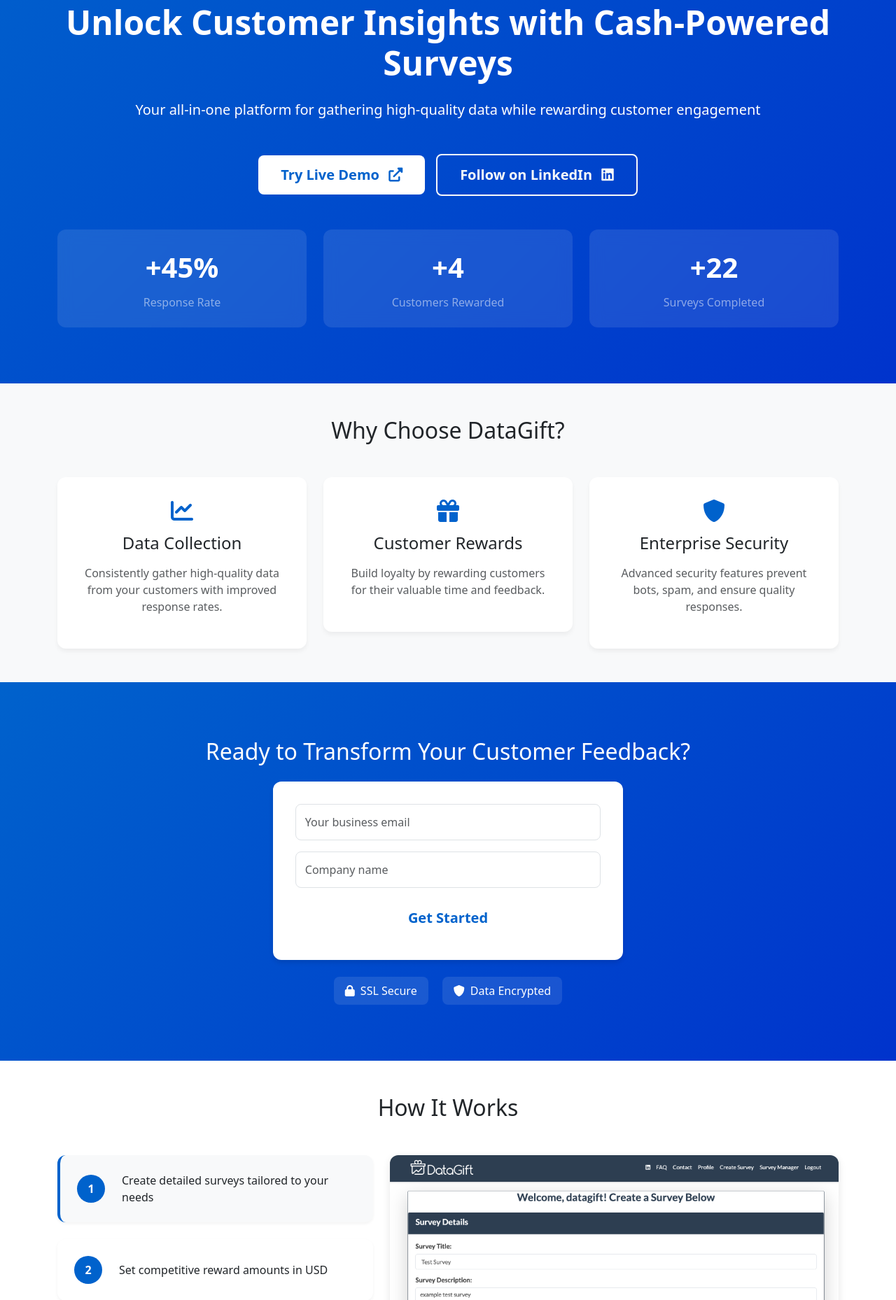
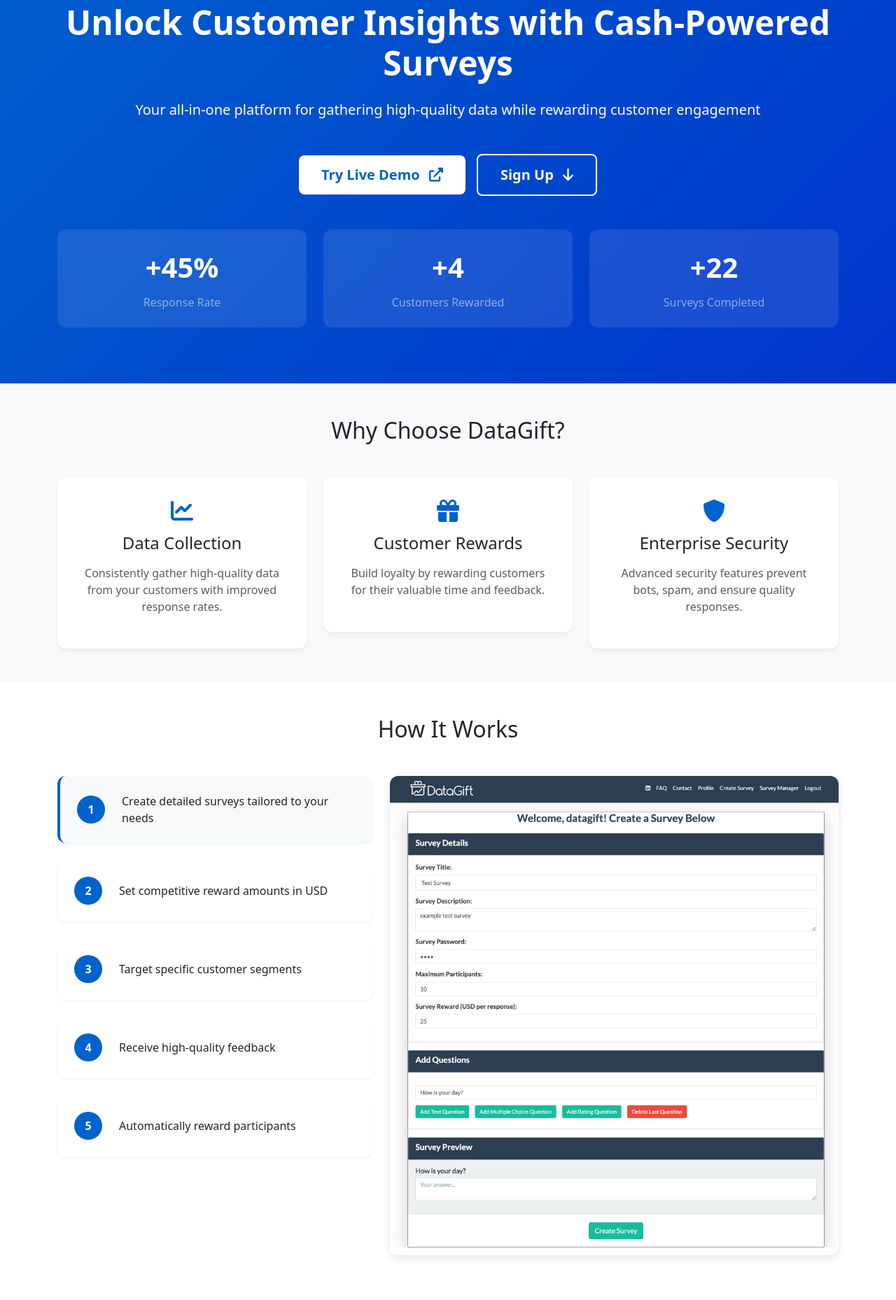
Before and after one commit to edwrand/landing, a Flask app: page / in a window 1280 px wide. Shown: the part 206-2064 px from the top of the page at 70% size. Run offline with Flask 2, Linux system fonts and the light colour scheme.

Commit message:
changing landing page

```diff
--- a/templates/index.html
+++ b/templates/index.html
@@ -2,14 +2,14 @@
 <html lang="en">
 
 <head>
-    <meta charset="UTF-8">
-    <meta name="viewport" content="width=device-width,initial-scale=1.0">
+    <meta charset="UTF-8" />
+    <meta name="viewport" content="width=device-width,initial-scale=1.0" />
     <title>DataGift</title>
 
     <!-- Bootstrap CSS -->
-    <link href="https://cdn.jsdelivr.net/npm/bootstrap@5.3.0-alpha1/dist/css/bootstrap.min.css" rel="stylesheet">
+    <link href="https://cdn.jsdelivr.net/npm/bootstrap@5.3.0-alpha1/dist/css/bootstrap.min.css" rel="stylesheet" />
     <!-- Font Awesome -->
-    <link rel="stylesheet" href="https://cdnjs.cloudflare.com/ajax/libs/font-awesome/6.0.0-beta3/css/all.min.css">
+    <link rel="stylesheet" href="https://cdnjs.cloudflare.com/ajax/libs/font-awesome/6.0.0-beta3/css/all.min.css" />
 
     <style>
         /*
@@ -25,7 +25,6 @@
         @media (max-width: 768px) {
             .hero-gradient {
                 padding: 2rem 1rem;
-                /* Tighter spacing on smaller devices */
             }
         }
 
@@ -35,11 +34,13 @@
             height: auto;
         }
 
-        /* Increase max-width at different breakpoints:
-       - Up to 576px (x-small devices), no max-width (full width).
-       - 576px+: max-width 300px
-       - 768px+: max-width 350px
-       - 992px+: max-width 450px */
+        /*
+      Increase max-width at different breakpoints:
+      - Up to 576px (x-small devices), no max-width (full width).
+      - 576px+: max-width 300px
+      - 768px+: max-width 350px
+      - 992px+: max-width 450px
+    */
         @media (min-width: 576px) {
             .datagift-logo {
                 max-width: 300px;
@@ -221,9 +222,11 @@
     <script async src="https://www.googletagmanager.com/gtag/js?id=G-ZXYPHH1JZQ"></script>
     <script>
         window.dataLayer = window.dataLayer || [];
-        function gtag() { dataLayer.push(arguments); }
-        gtag('js', new Date());
-        gtag('config', 'G-ZXYPHH1JZQ');
+        function gtag() {
+            dataLayer.push(arguments);
+        }
+        gtag("js", new Date());
+        gtag("config", "G-ZXYPHH1JZQ");
     </script>
 </head>
 
@@ -232,29 +235,29 @@
     <section class="hero-gradient">
         <div class="container">
             <div class="text-center">
-                <!-- Updated logo using the .datagift-logo class -->
+                <!-- Logo -->
                 <img src="{{ url_for('static', filename='datagiftlogo.png') }}" alt="DataGift Logo"
-                    class="img-fluid datagift-logo mb-4">
-                <h1 class="display-5 fw-bold mb-4">Unlock Customer Insights with Cash-Powered Surveys</h1>
+                    class="img-fluid datagift-logo mb-4" />
+                <h1 class="display-5 fw-bold mb-4">
+                    Unlock Customer Insights with Cash-Powered Surveys
+                </h1>
                 <p class="lead mb-5">
                     Your all-in-one platform for gathering high-quality data while rewarding customer engagement
                 </p>
 
-                <!-- Make buttons stack on small devices by using flex-column on extra-small screens
-             and flex-row starting from the small (sm) breakpoint -->
+                <!-- Hero Buttons -->
                 <div class="d-flex flex-column flex-sm-row justify-content-center align-items-center gap-3 mb-5">
                     <a href="https://datagiftapp-f0e091656d6c.herokuapp.com/index" class="btn btn-primary btn-lg">
                         Try Live Demo
                         <i class="fas fa-external-link-alt ms-2"></i>
                     </a>
-                    <a href="https://www.linkedin.com/company/datagift" class="btn btn-outline-light btn-lg">
-                        Follow on LinkedIn
-                        <i class="fab fa-linkedin ms-2"></i>
+                    <a href="#cta-form" class="btn btn-outline-light btn-lg">
+                        Sign Up
+                        <i class="fas fa-arrow-down ms-2"></i>
                     </a>
                 </div>
 
                 <!-- Stats -->
-                <!-- Use col-sm-12 so each stat box will take full width on mobile -->
                 <div class="row g-4 justify-content-center">
                     <div class="col-sm-12 col-md-4">
                         <div class="stat-box">
@@ -289,7 +292,8 @@
                         <i class="fas fa-chart-line feature-icon"></i>
                         <h3 class="h4 mb-3">Data Collection</h3>
                         <p class="text-muted">
-                            Consistently gather high-quality data from your customers with improved response rates.
+                            Consistently gather high-quality data from your customers with
+                            improved response rates.
                         </p>
                     </div>
                 </div>
@@ -298,7 +302,8 @@
                         <i class="fas fa-gift feature-icon"></i>
                         <h3 class="h4 mb-3">Customer Rewards</h3>
                         <p class="text-muted">
-                            Build loyalty by rewarding customers for their valuable time and feedback.
+                            Build loyalty by rewarding customers for their valuable time and
+                            feedback.
                         </p>
                     </div>
                 </div>
@@ -307,41 +312,9 @@
                         <i class="fas fa-shield-alt feature-icon"></i>
                         <h3 class="h4 mb-3">Enterprise Security</h3>
                         <p class="text-muted">
-                            Advanced security features prevent bots, spam, and ensure quality responses.
+                            Advanced security features prevent bots, spam, and ensure quality
+                            responses.
                         </p>
-                    </div>
-                </div>
-            </div>
-        </div>
-    </section>
-
-    <!-- CTA Section -->
-    <section class="hero-gradient">
-        <div class="container">
-            <div class="row justify-content-center">
-                <div class="col-sm-12 col-md-8 text-center">
-                    <h2 class="mb-4">Ready to Transform Your Customer Feedback?</h2>
-                    <form id="cta-form" action="https://formspree.io/f/mrbzjywo" method="POST"
-                        class="contact-form mx-auto" style="max-width: 500px;">
-                        <div class="mb-3">
-                            <input type="email" name="email" class="form-control" placeholder="Your business email"
-                                required>
-                        </div>
-                        <div class="mb-3">
-                            <input type="text" name="company" class="form-control" placeholder="Company name" required>
-                        </div>
-                        <button type="submit" class="btn btn-primary btn-lg w-100">
-                            Get Started
-                        </button>
-                    </form>
-
-                    <div class="mt-4">
-                        <span class="security-badge">
-                            <i class="fas fa-lock"></i> SSL Secure
-                        </span>
-                        <span class="security-badge">
-                            <i class="fas fa-shield-alt"></i> Data Encrypted
-                        </span>
                     </div>
                 </div>
             </div>
@@ -377,19 +350,68 @@
                         </div>
                     </div>
                 </div>
-
                 <div class="col-sm-12 col-lg-7">
                     <div class="process-images">
                         <img src="{{ url_for('static', filename='step1.png') }}" alt="Create Survey"
-                            class="process-image active img-fluid">
+                            class="process-image active img-fluid" />
                         <img src="{{ url_for('static', filename='step1.png') }}" alt="Set Rewards"
-                            class="process-image img-fluid">
+                            class="process-image img-fluid" />
                         <img src="{{ url_for('static', filename='step3.png') }}" alt="Target Segments"
-                            class="process-image img-fluid">
+                            class="process-image img-fluid" />
                         <img src="{{ url_for('static', filename='step4.png') }}" alt="Receive Feedback"
-                            class="process-image img-fluid">
+                            class="process-image img-fluid" />
                         <img src="{{ url_for('static', filename='step5.png') }}" alt="Reward Participants"
-                            class="process-image img-fluid">
+                            class="process-image img-fluid" />
+                    </div>
+                </div>
+            </div>
+        </div>
+    </section>
+
+    <!-- CTA Section -->
+    <section class="hero-gradient">
+        <div class="container">
+            <div class="row justify-content-center">
+                <div class="col-sm-12 col-md-8 text-center">
+                    <h2 class="mb-4">Ready to Transform Your Customer Feedback?</h2>
+                    <form id="cta-form" action="https://formspree.io/f/mrbzjywo" method="POST"
+                        class="contact-form mx-auto" style="max-width: 500px;">
+                        <div class="mb-3">
+                            <input type="email" name="email" class="form-control" placeholder="Your business email"
+                                required />
+                        </div>
+                        <div class="mb-3">
+                            <input type="text" name="company" class="form-control" placeholder="Company name"
+                                required />
+                        </div>
+                        <button type="submit" class="btn btn-primary btn-lg w-100">
+                            Get Started
+                        </button>
+                        <!-- Reassurance: minimal friction -->
+                        <p class="mt-2 mb-0" style="font-size: 0.9rem; color: #f8f9fa;">
+                            We value your privacy. No spam, unsubscribe at any time.
+                        </p>
+                    </form>
+
+                    <!-- (Optional) Example GA event on form submission
+               You can uncomment and customize for Google Ads or Google Analytics
+            <script>
+              document.getElementById('cta-form').addEventListener('submit', function(){
+                gtag('event', 'generate_lead', {
+                  'event_category': 'form',
+                  'event_label': 'formspree_submission'
+                });
+              });
+            </script>
+          -->
+
+                    <div class="mt-4">
+                        <span class="security-badge">
+                            <i class="fas fa-lock"></i> SSL Secure
+                        </span>
+                        <span class="security-badge">
+                            <i class="fas fa-shield-alt"></i> Data Encrypted
+                        </span>
                     </div>
                 </div>
             </div>
@@ -408,7 +430,7 @@
 
     <!-- Animation Script -->
     <script>
-        function animateValue(id, start, end, duration, suffix = '') {
+        function animateValue(id, start, end, duration, suffix = "") {
             const element = document.getElementById(id);
             const range = end - start;
             const increment = end > start ? 1 : -1;
@@ -417,7 +439,7 @@
 
             const timer = setInterval(function () {
                 current += increment;
-                element.textContent = '+' + current + suffix;
+                element.textContent = "+" + current + suffix;
                 if (current === end) {
                     clearInterval(timer);
                 }
@@ -426,34 +448,34 @@
 
         // Start animations when page loads
         window.onload = function () {
-            animateValue("responseRate", 0, 45, 2000, '%');
+            animateValue("responseRate", 0, 45, 2000, "%");
             animateValue("rewardsCount", 0, 4, 2000);
             animateValue("surveyCount", 0, 22, 2000);
 
-            // Add process section interactivity
-            const items = document.querySelectorAll('.process-item');
-            const images = document.querySelectorAll('.process-image');
+            // Process section interactivity
+            const items = document.querySelectorAll(".process-item");
+            const images = document.querySelectorAll(".process-image");
 
-            // Show first image by default and hide others
-            images[0].classList.add('active');
+            // Show first image by default
+            images[0].classList.add("active");
 
             items.forEach((item, index) => {
-                item.addEventListener('mouseenter', () => {
-                    // Update active states for items
-                    items.forEach(i => i.classList.remove('active'));
-                    item.classList.add('active');
+                item.addEventListener("mouseenter", () => {
+                    // Update item states
+                    items.forEach((i) => i.classList.remove("active"));
+                    item.classList.add("active");
 
-                    // Update active states for images
-                    images.forEach(img => img.classList.remove('active'));
+                    // Update image states
+                    images.forEach((img) => img.classList.remove("active"));
                     if (images[index]) {
-                        images[index].classList.add('active');
+                        images[index].classList.add("active");
                     }
                 });
             });
         };
     </script>
 
-    <!-- LinkedIn Tag -->
+    <!-- LinkedIn Tag (Optional) -->
     <script type="text/javascript">
         // Your LinkedIn Tag script here
     </script>
```
